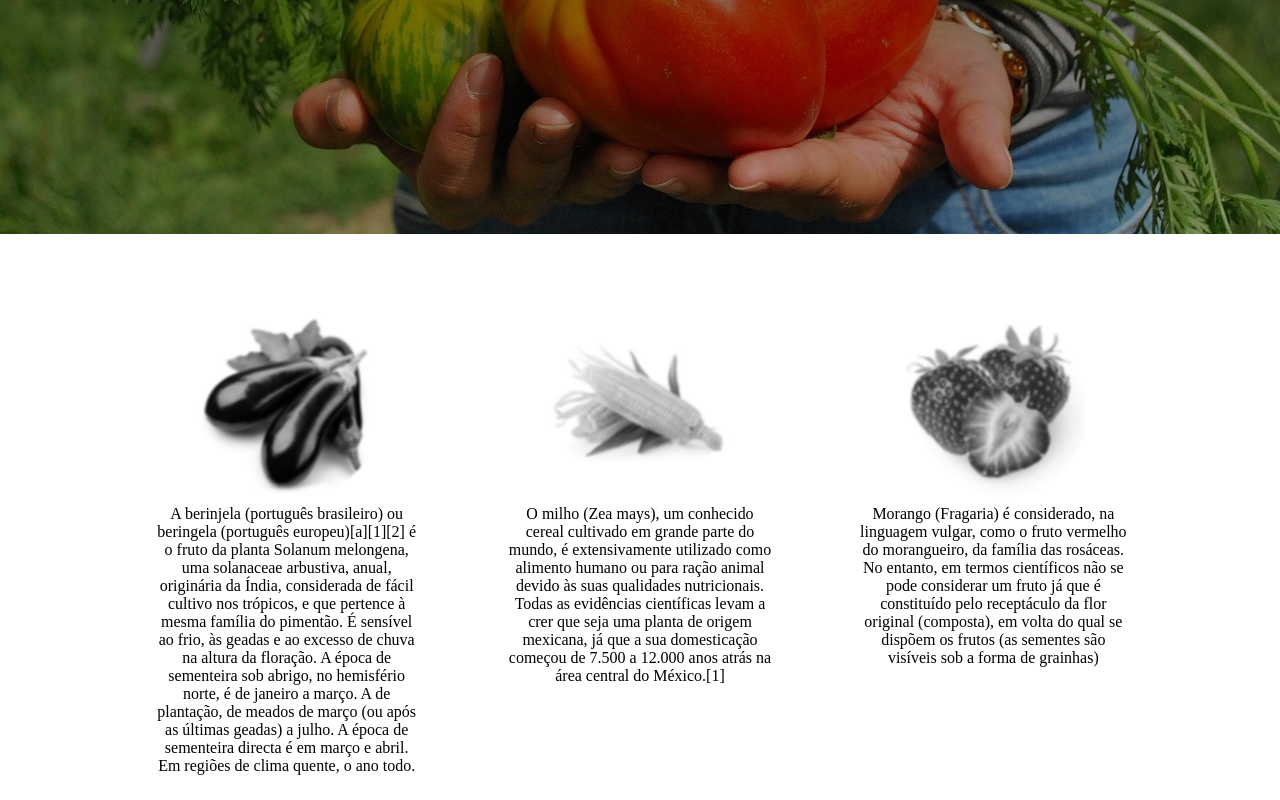
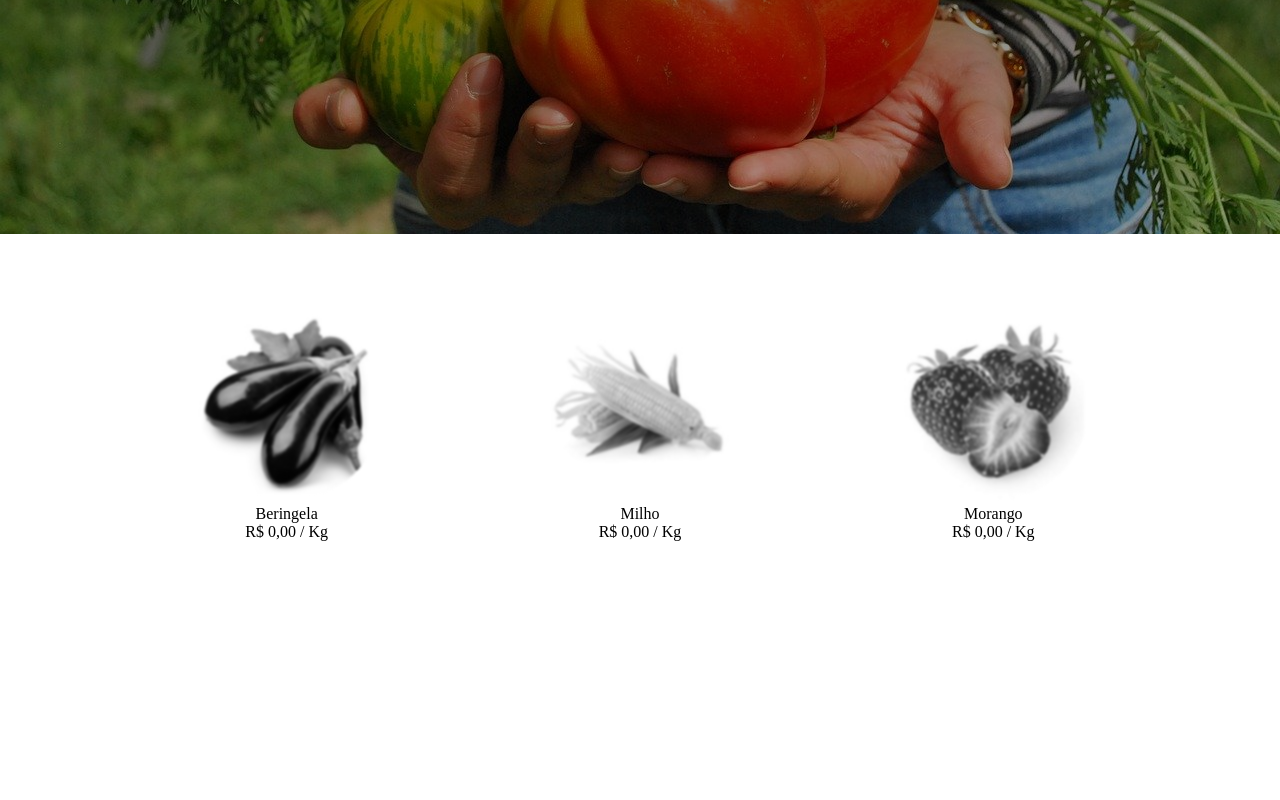
Before and after one commit to PAS-4/HORTIFRUTI, a plain HTML site: page index.html in a window 1280 px wide. Shown: the part 566-1366 px from the top of the page. After the commit the page ends 1181 px from the top, so only its background shows below. Drawn offline with Linux system fonts and the light colour scheme.

Commit message:
Atualização da descrição dos ".produto" - R$ / Kg

```diff
--- a/index.html
+++ b/index.html
@@ -56,16 +56,22 @@
         <div class="container">
             <div class="produto" id="beringela">
                 <img src="./image/beringela.jpg" alt="">
-                <p>A berinjela (português brasileiro) ou beringela (português europeu)[a][1][2] é o fruto da planta Solanum melongena, uma solanaceae arbustiva, anual, originária da Índia, considerada de fácil cultivo nos trópicos, e que pertence à mesma família do pimentão. É sensível ao frio, às geadas e ao excesso de chuva na altura da floração. A época de sementeira sob abrigo, no hemisfério norte, é de janeiro a março. A de plantação, de meados de março (ou após as últimas geadas) a julho. A época de sementeira directa é em março e abril. Em regiões de clima quente, o ano todo.</p>
+                <p class="tituloDestaque">Beringela</p>
+                <p class="preco">R$ 0,00 / Kg</p>
             </div>
             <div class="produto" id="milho">
                 <img src="./image/milho.jpg" alt="">
-                <p>O milho (Zea mays), um conhecido cereal cultivado em grande parte do mundo, é extensivamente utilizado como alimento humano ou para ração animal devido às suas qualidades nutricionais. Todas as evidências científicas levam a crer que seja uma planta de origem mexicana, já que a sua domesticação começou de 7.500 a 12.000 anos atrás na área central do México.[1]</p>
+                <p class="tituloDestaque">Milho</p>
+                <p class="preco">R$ 0,00 / Kg</p>
             </div>
             <div class="produto" id="morango">
                 <img src="./image/morango.jpg" alt="">
-                <p>Morango (Fragaria) é considerado, na linguagem vulgar, como o fruto vermelho do morangueiro, da família das rosáceas. No entanto, em termos científicos não se pode considerar um fruto já que é constituído pelo receptáculo da flor original (composta), em volta do qual se dispõem os frutos (as sementes são visíveis sob a forma de grainhas)</p>
+                <p class="tituloDestaque">Morango</p>
+                <p class="preco">R$ 0,00 / Kg</p>
             </div>
+        </div>
+        <div class="btn">
+            <button id="verMais">Ver mais</button>
         </div>
     </section>
 </body>
```
